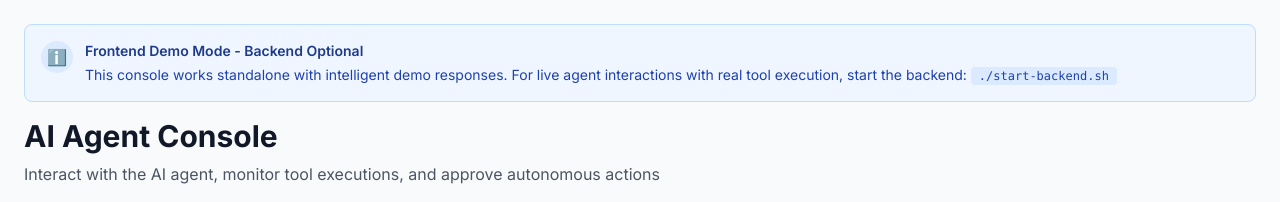
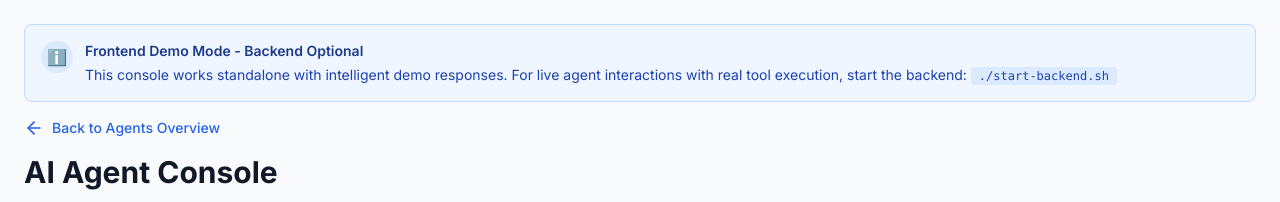
Before and after one commit to ecogetaway/aws-rmm-dashboard2025, a Next.js app: page /agents/chat in a window 1280 px wide. Shown: the top 202 px of the page. Built offline with nearby package versions, Linux system fonts and the light colour scheme; no server answers.

Commit message:
Add navigation back button to Agent Console and comprehensive video script for hackathon demo

```diff
--- a/src/app/agents/chat/page.tsx
+++ b/src/app/agents/chat/page.tsx
@@ -1,6 +1,8 @@
 'use client';
 
 import React, { useState } from 'react';
+import Link from 'next/link';
+import { ArrowLeft } from 'lucide-react';
 import { AgentChat } from '@/components/agents/AgentChat';
 import { AgentActivity } from '@/components/agents/AgentActivity';
 import { ActionsPanel, ActionProposal } from '@/components/agents/ActionsPanel';
@@ -90,8 +92,16 @@ export default function AgentChatPage() {
           </div>
         </div>
 
-        {/* Header */}
+        {/* Header with Back Navigation */}
         <div className="mb-6">
+          <Link
+            href="/agents"
+            className="inline-flex items-center gap-2 text-blue-600 hover:text-blue-700 mb-4 transition-colors"
+            aria-label="Back to Agents Overview"
+          >
+            <ArrowLeft className="w-5 h-5" />
+            <span className="text-sm font-medium">Back to Agents Overview</span>
+          </Link>
           <h1 className="text-3xl font-bold text-gray-900 mb-2">AI Agent Console</h1>
           <p className="text-gray-600">
             Interact with the AI agent, monitor tool executions, and approve autonomous actions
```
Also changed, not shown: 1 other file (tests, documents, lock files or other folders).
